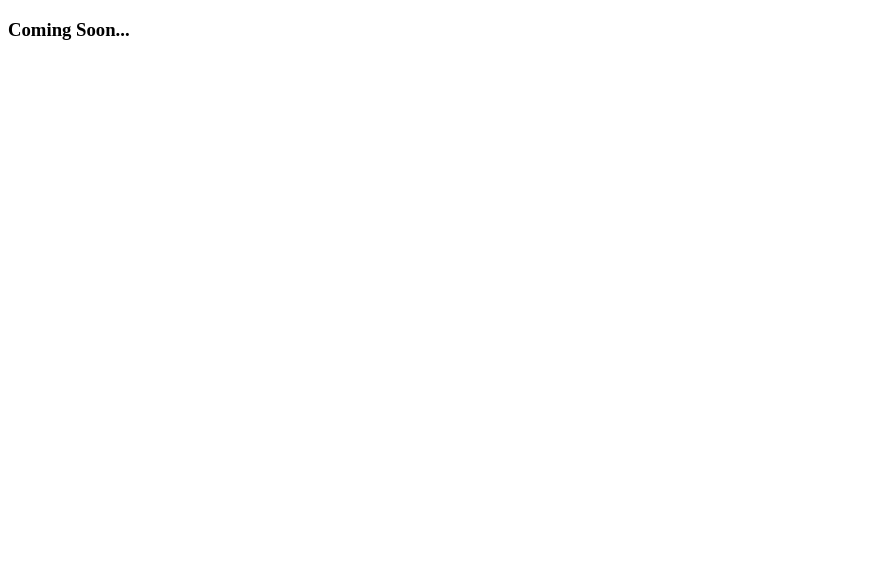
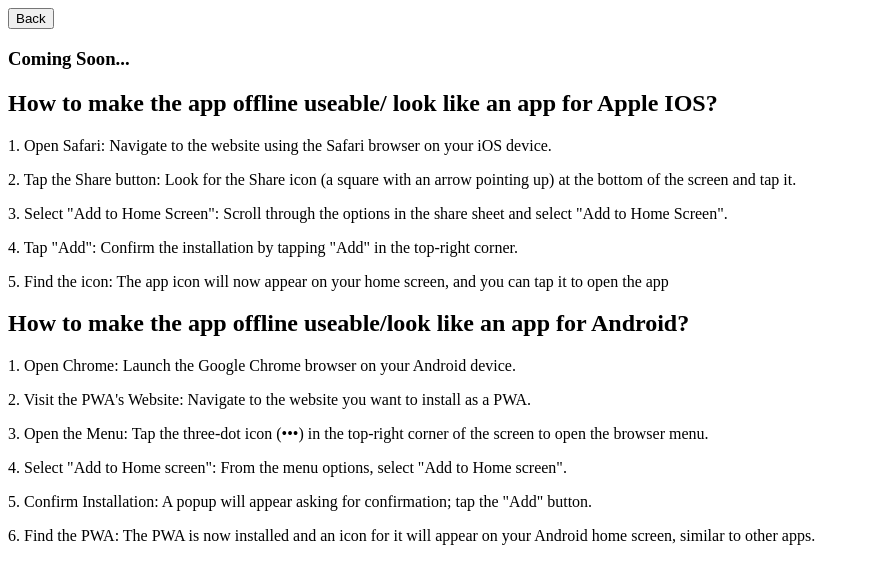
Before and after one commit to crimson-coderYT/Veteran_Symptom_Tracker, a React (Vite) app: page /settings in a window 1280 px wide. Shown: the top 584 px of the page, without its empty margins (0-870 px from the left). Built offline with nearby package versions, Linux system fonts and the light colour scheme.

Commit message:
update 6

```diff
--- a/src/App.jsx
+++ b/src/App.jsx
@@ -38,7 +38,7 @@ function App() {
       </div>
       <button id='logs'>Logs</button>
      <Link to="/pdfcreation"><button id='pdf'>PDFs</button></Link>
-      <button id="settings">Settings</button>
+      <Link to='/settings'><button id="settings">Settings</button></Link>
     </>
   )
 }
--- a/src/pages/PDF.jsx
+++ b/src/pages/PDF.jsx
@@ -33,7 +33,7 @@ function PDF() {
      doc.setFontSize(12);
     let y = 72
     logs.forEach((log, index) => {
-        doc.text(`${log.recordedAt} - ${log.name}(Soverity ${log.severity})`,
+        doc.text(`${log.recordedAt} - ${log.name}(Soverity: ${log.soverity})`,
             10, y
         )
         let notes = doc.splitTextToSize(`Notes: ${log.notes}`,180 )
@@ -49,7 +49,7 @@ function PDF() {
     <form onSubmit={handleCreate}>
         <h2>Please enter personal infomration Before PDF</h2>
         <input placeholder="Name" value={name} onChange={e => setName(e.target.value)} />
-                <input placeholder="Name" value={ssnLast4} onChange={e => setssnLast4(e.target.value)} />
+                <input placeholder="Last 4 of SSN" value={ssnLast4} onChange={e => setssnLast4(e.target.value)} />
                 <input placeholder="Date of Birth" value={dob} onChange={e => setDOB(e.target.value)} />
                 <input placeholder="Address" value={address} onChange={e => setaddress(e.target.value)}  />
                 <input placeholder="Phone" value={phone} onChange={e => setphone(e.target.value)} />
@@ -58,7 +58,7 @@ function PDF() {
     </form>
     <p>Disclaimer: Provide your Personal info at your own discretion. This information is only used to generate your PDf and not stored in any way, you
         do not have to enter any information you do not want to as well as we do not store any information or are responsible for any information on this page.
-        Once you refresh the page this information is PERMANETLY cleared and never saved locally to your machine. Fill out this section at your  </p>
+        Once you refresh the page this information is PERMANETLY cleared and never saved locally to your machine. </p>
     </>
   )
 }
--- a/src/pages/logCreation.jsx
+++ b/src/pages/logCreation.jsx
@@ -48,9 +48,10 @@ function CreateLog() {
                 max="10"
                 value={soverity}
                 onChange={(e) =>setSoverity(e.target.value)}/>
+                <p>Scale from 1-10</p>
             </div>
             <div>
-                <label>Symptoms: </label>
+                <label>Notes: </label>
                 <textarea
                 value={notes}
                 onChange={(e) =>setNotes(e.target.value)}
--- a/src/pages/settings.jsx
+++ b/src/pages/settings.jsx
@@ -1,11 +1,29 @@
 import { useState } from 'react'
+import {  Link } from "react-router-dom";
 
 function Settings() {
   const [count, setCount] = useState(0)
 
   return (
     <>
+    <Link to='/'><button>Back</button></Link>
         <h3>Coming Soon...</h3>
+
+        <h2>How to make the app offline useable/ look like an app for Apple IOS?</h2>
+        <p>1. Open Safari: Navigate to the website using the Safari browser on your iOS device. </p>
+        <p>2. Tap the Share button: Look for the Share icon (a square with an arrow pointing up) at the bottom of the screen and tap it. </p>
+        <p>3. Select "Add to Home Screen": Scroll through the options in the share sheet and select "Add to Home Screen". </p>
+        <p>4. Tap "Add": Confirm the installation by tapping "Add" in the top-right corner. </p>
+        <p>5. Find the icon: The app icon will now appear on your home screen, and you can tap it to open the app</p>
+
+                <h2>How to make the app offline useable/look like an app for Android?</h2>
+        <p>1. Open Chrome: Launch the Google Chrome browser on your Android device.</p>
+        <p>2. Visit the PWA's Website: Navigate to the website you want to install as a PWA.</p>
+        <p>3. Open the Menu: Tap the three-dot icon (•••) in the top-right corner of the screen to open the browser menu.</p>
+        <p>4. Select "Add to Home screen": From the menu options, select "Add to Home screen".</p>
+        <p>5. Confirm Installation: A popup will appear asking for confirmation; tap the "Add" button.</p>
+        <p>6. Find the PWA: The PWA is now installed and an icon for it will appear on your Android home screen, similar to other apps.</p>
+
     </>
   )
 }
```
